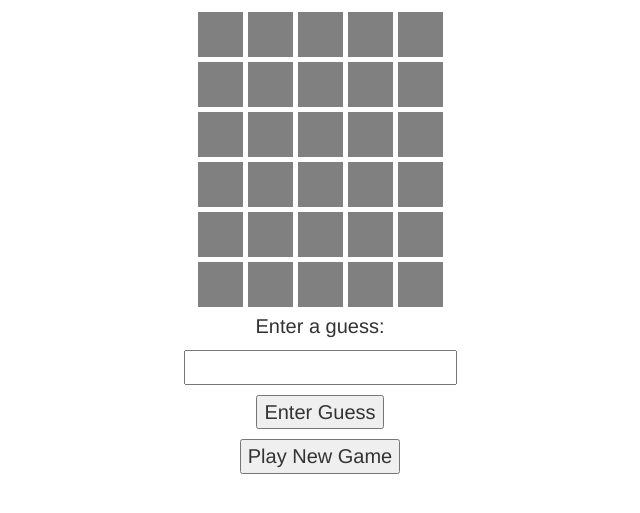
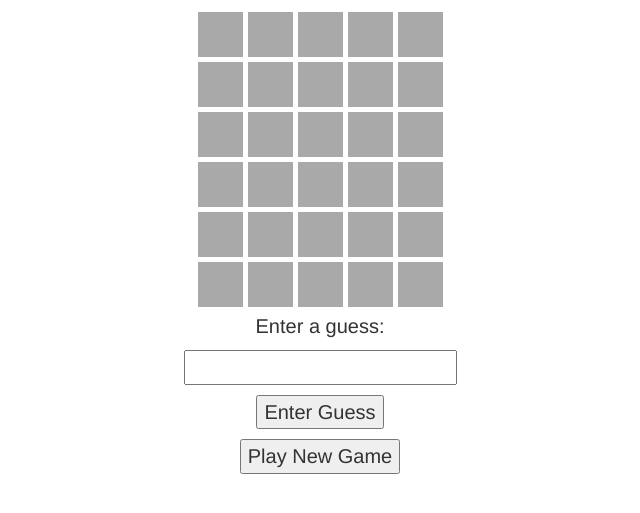
Before and after one commit to dgould1212/dwordle, a plain HTML site: page index.html in a window 1280 px wide. Both pictures are taken after a click on the button "Play Wordle". Shown: the part 63-576 px from the top of the page, without its empty margins (320-960 px from the left). Drawn offline with nearby package versions, Linux system fonts and the light colour scheme.

Commit message:
Gray to DarkGray

```diff
--- a/gameOps.js
+++ b/gameOps.js
@@ -11,7 +11,7 @@ function playGame() {
 
   for (let i = 1; i < 31; i++) {
   document.getElementById("a".concat(i.toString())).innerHTML = "";
-  document.getElementById("a".concat(i.toString())).style = "color: white; background-color: Gray;";
+  document.getElementById("a".concat(i.toString())).style = "color: white; background-color: DarkGray;";
   }
 
 
--- a/style.css
+++ b/style.css
@@ -22,12 +22,11 @@
 td {
     height: 50px;
     width: 50px;
-    background-color: Gray;
+    background-color: DarkGray;
     font-weight: bold;
     border-style: solid;
     border-color: white;
     border-width: thick;
-
 }
 
 #guessTextBoxLabel {
```
